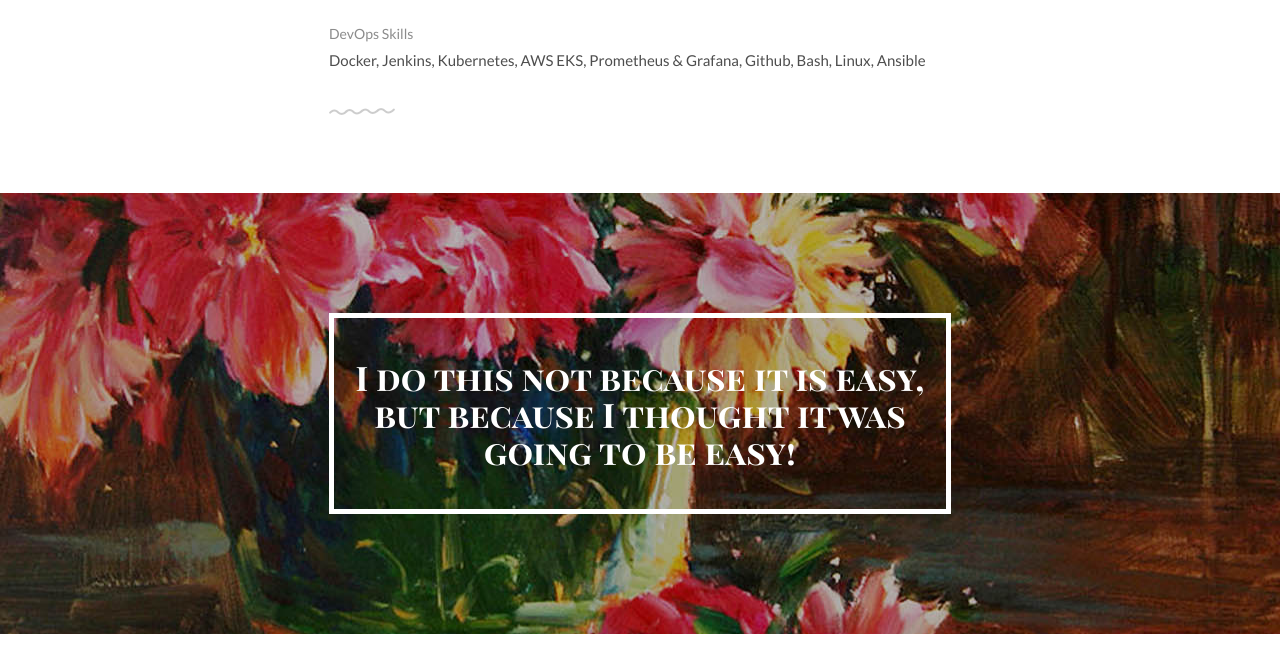
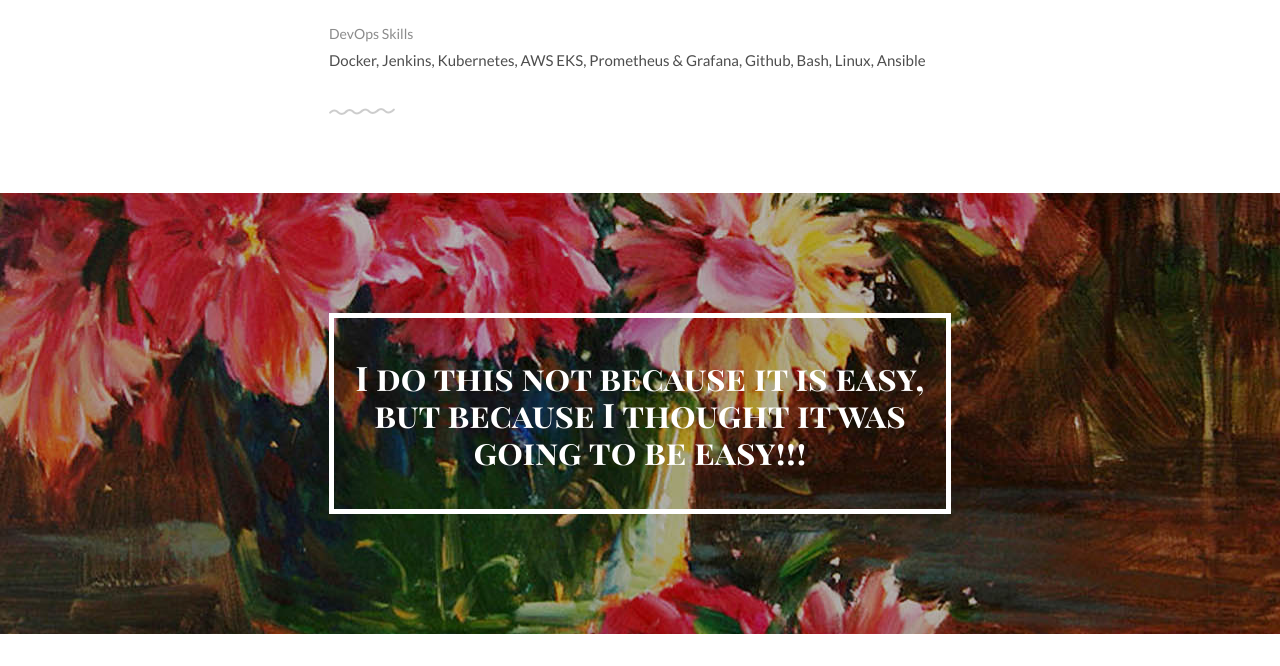
Before and after one commit to askpy/Resume-Challenge, a plain HTML site: page index.html in a window 1280 px wide. Shown: the part 2154-2820 px from the top of the page. Drawn offline with Linux system fonts and the light colour scheme.

Commit message:
update from imac

```diff
--- a/index.html
+++ b/index.html
@@ -145,7 +145,7 @@
 	<!-- Quote -->
 	<div class="quote">
 		<div class="container text-centered">
-			<h1>I do this not because it is easy, but because I thought it was going to be easy!</h1>
+			<h1>I do this not because it is easy, but because I thought it was going to be easy!!!</h1>
 		</div>
 	</div>
 
```
